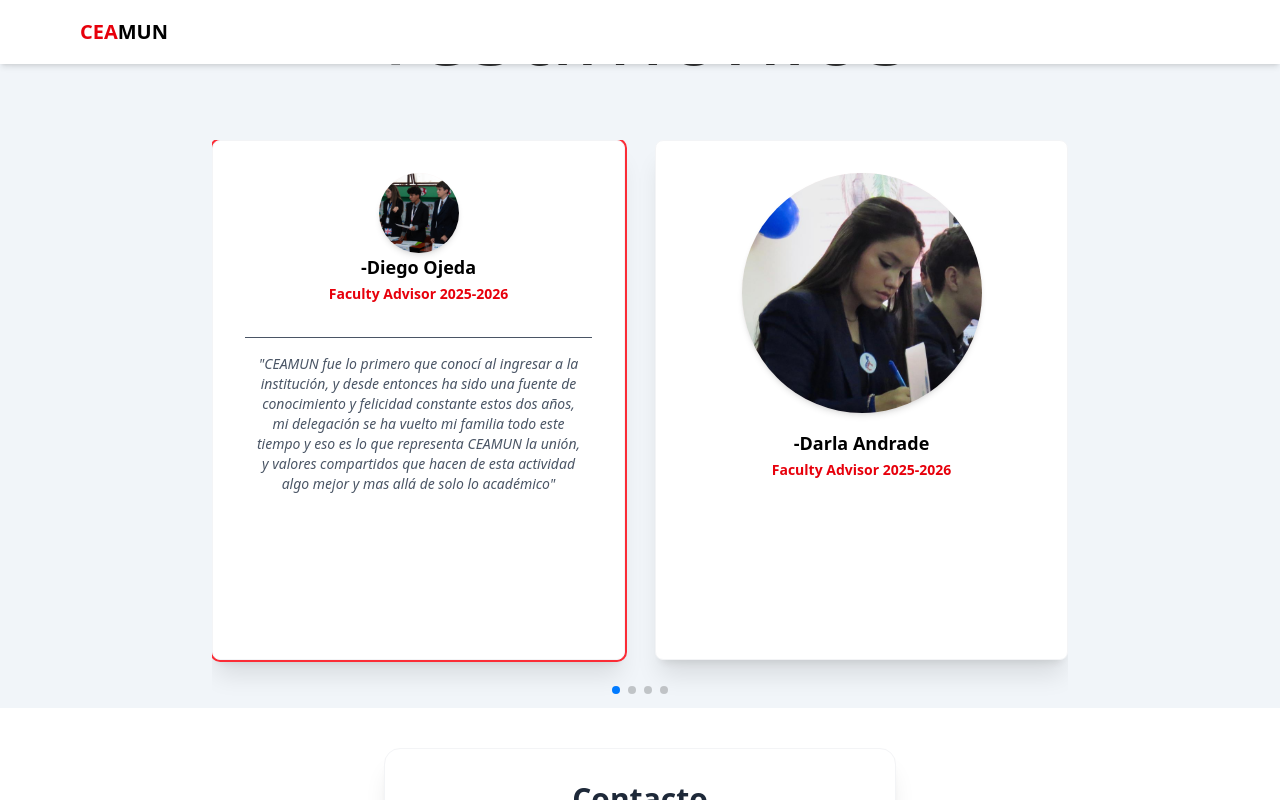
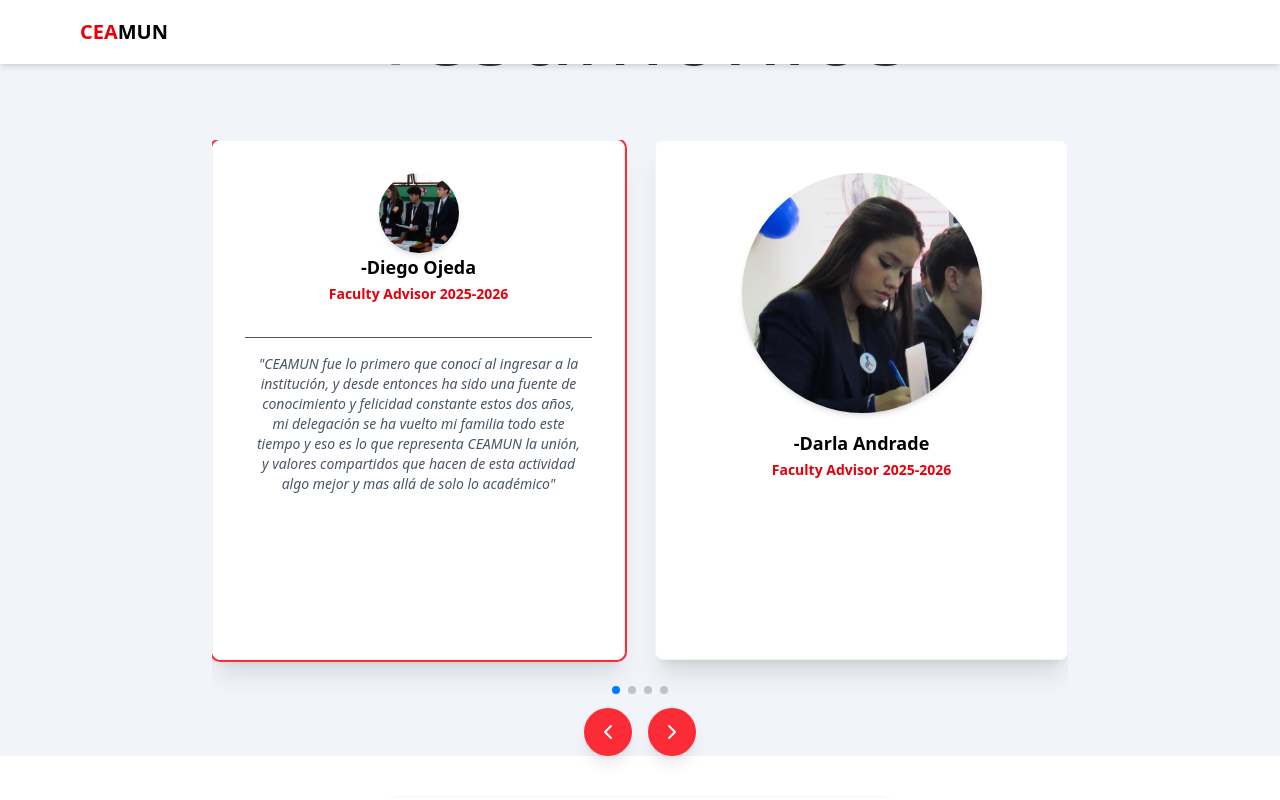
Before and after one commit to CarlosSalazar34/ceamun-landing, a React (Vite) app in the folder ceamun/: page / in a window 1280 px wide. Both pictures are taken after a click on the element 418 px from the left and 2860 px from the top of the page. Shown: the part 2460-3260 px from the top of the page. Built offline with nearby package versions, Linux system fonts and the light colour scheme.

Commit message:
add the buttons to manage testimonials

```diff
--- a/ceamun/src/components/CarouselTestimonios.jsx
+++ b/ceamun/src/components/CarouselTestimonios.jsx
@@ -1,12 +1,14 @@
-import { useState } from 'react';
+import { useState, useRef } from 'react';
 import { Swiper, SwiperSlide } from 'swiper/react';
-import { Pagination } from 'swiper/modules';
-import { User } from 'lucide-react';
+import { Pagination, Navigation } from 'swiper/modules';
+import { User, ChevronLeft, ChevronRight } from 'lucide-react';
+
 import img1 from '../owners/darla.jpg';
 import img2 from '../owners/diego.jpg';
 import img3 from '../owners/samantha.jpg';
 import img4 from '../owners/maria.jpeg';
 import img5 from '../owners/ricardo.jpeg';
+
 import 'swiper/css';
 import 'swiper/css/pagination';
 
@@ -20,75 +22,83 @@ const testimonios = [
     mas allá de solo lo académico`,
         name: '-Diego Ojeda',
         cargo: 'Faculty Advisor 2025-2026',
-        image: img2
+        image: img2,
     },
     {
         id: 2,
-        text: `Una delegación es crucial en el desarrollo de un delegado, ya que genera un sentido de pertenencia,
-         orgullo, lealtad y te enseña a preocuparte por el bienestar del otro y no solo el tuyo. Cuando
-         fui delegada me enfoqué mucho en superarme a mí misma y divertirme, pero como Faculty y autoridad ahora
-         mi prioridad es otra. Esta es buscar el bien común de todos los integrantes de CEAMUN y preservar el legado
-        de excelencia. En este cambio está la diferencia. Si uno es autoridad, uno debe usar ese  poder para servir
-        a los demás, impulsarlos y dar ejemplo.`,
+        text: `Una delegación es crucial en el desarrollo de un delegado, ya que genera un sentido de
+        pertenencia, orgullo, lealtad y sobretodo te enseña a preocuparte por el bienestar del otro y no
+         solo el tuyo. Cuando fui delegada me enfoqué mucho en superarme a mí misma y divertirme, pero como
+         Faculty y autoridad ahora mi prioridad es otra…Esta es buscar el bien común de todos los integrantes
+        de CEAMUN y preservar el legado de excelencia. En este cambio está la diferencia. Si uno es autoridad,
+        uno debe usar ese poder para servir a los demás, impulsarlos y dar ejemplo.`,
         name: '-Darla Andrade',
         cargo: 'Faculty Advisor 2025-2026',
-        image: img1
+        image: img1,
     },
     {
         id: 3,
-        text:`Más allá de ser una simple delegación, aquí inicié con conocimientos
-        básicos y hoy me enorgullece decir que me han formado hasta convertirme en el delegado que soy.
-         Para mí, CEAMUN siempre será ese lugar donde me siento escuchada y apoyada, manteniendo siempre
-        la responsabilidad como nuestro pilar fundamental.
-        La delegación me enseñó que los problemas van de la mano con el compañerismo, en donde cada debate
-        son nuevas experiencias. Así mismo que somos una familia, para mí, la más linda.`,
+        text: `Más allá de ser una simple delegación, aquí inicié con conocimientos básicos y hoy
+        me enorgullece decir que me han formado hasta convertirme en el delegado que soy. Para mí,
+        CEAMUN siempre será ese lugar donde me siento escuchada y apoyada, manteniendo siempre la
+        responsabilidad como nuestro pilar fundamental. La delegación me enseñó que los problemas
+        van de la mano con el compañerismo, en donde cada debate son nuevas experiencias. Así mismo
+         que somos una familia, para mí, la más linda.`,
         name: '-Samantha Gomes',
         cargo: 'Vice-secretaria general',
-        image: img3
+        image: img3,
     },
     {
         id: 4,
-        text: `Siete años atrás, en 6to grado, entré a mi primer comité con una carpeta llena de dudas y muchísimo miedo.
-        Hoy, como Secretaria General de CEAMUN 2026, miro hacia atrás y veo que este modelo no solo fue una actividad; fue donde
-        crecí. De esa niña que apenas se atrevía a hablar, a estar hoy aquí dando todo de mí por la delegación que me formó. Han
-        sido seis años de aprendizaje, esfuerzo y una pasión que, lejos de agotarse, hoy está más fuerte que nunca.
-        Más allá de los debates y las resoluciones, lo que realmente me mantuvo aquí todo este tiempo fue la familia que encontré.`,
-        name: "-Maria Isabella Castelo",
+        text: `Siete años atrás, en 6to grado, entré a mi primer comité con una carpeta llena de dudas y muchísimo miedo. Hoy,
+        como Secretaria General de CEAMUN 2026, miro hacia atrás y veo que este modelo no solo fue una actividad; fue donde crecí.
+        De esa niña que apenas se atrevía a hablar, a estar hoy aquí dando todo de mí por la delegación que me formó. Han sido seis
+        años de aprendizaje, esfuerzo y una pasión que, lejos de agotarse, hoy está más fuerte que nunca.
+        Más allá de los debates y las resoluciones, lo que realmente me mantuvo aquí todo este tiempo fue la familia que encontré. `,
+        name: '-Maria Isabella Castelo',
         cargo: 'Secretaría General',
-        image: img4
+        image: img4,
     },
     {
         id: 5,
-        text: `Mun. Mun es una actividad exigente, intelectual y físicamente, que requiere disciplina y sacrificio. Y,
-        de lo más importante para que está actividad sea amena es poseer apoyo y dirección intelectual, es decir, una delegacion.
-        En mi caso, mi delegacion, Ceamun, ha sido no solo un destacable apoyo para mí en esta actividad, si no que también una familia,
-        traspasando factores como edad, grado académico y el tiempo conociéndonos. Sin importar que, nunca cambiaría haber sido participe
-        de Ceamun, ha sido una de mis experiencias más enriquecedoras y me formo como la persona que soy hoy.`,
-        name: "-Ricardo Marcano",
+        text: `Mun. Mun es una actividad exigente, intelectual y físicamente, que requiere disciplina y sacrificio.
+        Y, de lo más importante para que está actividad sea amena es poseer apoyo y dirección intelectual, es decir,
+         una delegacion. En mi caso, mi delegacion, Ceamun, ha sido no solo un destacable apoyo para mí en esta actividad,
+         si no que también una familia, traspasando factores como edad, grado académico y el tiempo conociéndonos. Sin importar
+        que, nunca cambiaría haber sido participe de Ceamun, ha sido una de mis experiencias más enriquecedoras y me formo como
+        la persona que soy hoy.`,
+        name: '-Ricardo Marcano',
         cargo: 'Head Delegate',
-        image: img5
-    }
+        image: img5,
+    },
 ];
 
 export default function CarouselTestimonios() {
-    // Estado para saber qué tarjeta fue clickeada
     const [activeId, setActiveId] = useState(null);
 
+    const prevRef = useRef(null);
+    const nextRef = useRef(null);
+
     const toggleActive = (id) => {
-        if (activeId === id) {
-            setActiveId(null); // Si ya está abierta, la cierra
-        } else {
-            setActiveId(id); // Abre la nueva
-        }
+        setActiveId(activeId === id ? null : id);
     };
 
     return (
-        <div className="max-w-4xl mx-auto px-5">
+        <div className="max-w-4xl mx-auto px-5 relative">
+
             <Swiper
-                modules={[Pagination]}
+                modules={[Pagination, Navigation]}
                 spaceBetween={30}
                 slidesPerView={1}
                 pagination={{ clickable: true }}
+                navigation={{
+                    prevEl: prevRef.current,
+                    nextEl: nextRef.current,
+                }}
+                onBeforeInit={(swiper) => {
+                    swiper.params.navigation.prevEl = prevRef.current;
+                    swiper.params.navigation.nextEl = nextRef.current;
+                }}
                 breakpoints={{
                     640: { slidesPerView: 2 },
                 }}
@@ -100,29 +110,44 @@ export default function CarouselTestimonios() {
                         <SwiperSlide key={item.id} className="pb-12">
                             <div
                                 onClick={() => toggleActive(item.id)}
-                                className={`group bg-white p-8 rounded-lg shadow-xl border border-gray-100 text-center flex flex-col items-center min-h-[520px] justify-start transition-all duration-500 cursor-pointer ${isActive ? 'ring-2 ring-red-500 shadow-2xl' : ''}`}
+                                className={`group bg-white p-8 rounded-lg shadow-xl border border-gray-100 text-center flex flex-col items-center min-h-[520px] justify-start transition-all duration-500 cursor-pointer
+                ${isActive ? 'ring-2 ring-red-500 shadow-2xl' : ''}`}
                             >
-                                {/* IMAGEN: Se encoge si hay hover O si está activa */}
-                                <div className={`bg-red-50 rounded-full flex items-center justify-center mb-4 text-red-500 transition-all duration-500 transform origin-center
-                                    ${isActive ? 'w-20 h-20' : 'w-60 h-60 group-hover:w-20 group-hover:h-20'}`}>
+                                {/* IMAGEN */}
+                                <div
+                                    className={`bg-red-50 rounded-full flex items-center justify-center mb-4 text-red-500 transition-all duration-500
+                  ${isActive ? 'w-20 h-20' : 'w-60 h-60 group-hover:w-20 group-hover:h-20'}`}
+                                >
                                     {item.image ? (
-                                        <img src={item.image} alt={item.name} className='rounded-full h-full w-full object-cover shadow-md' />
+                                        <img
+                                            src={item.image}
+                                            alt={item.name}
+                                            className="rounded-full h-full w-full object-cover shadow-md"
+                                        />
                                     ) : (
                                         <User size={40} />
                                     )}
                                 </div>
 
-                                {/* NOMBRE Y CARGO: Sube si hay hover O si está activa */}
-                                <div className={`transition-all duration-500 transform ${isActive ? '-translate-y-4' : 'group-hover:-translate-y-4'}`}>
+                                {/* NOMBRE Y CARGO */}
+                                <div
+                                    className={`transition-all duration-500 transform
+                  ${isActive ? '-translate-y-4' : 'group-hover:-translate-y-4'}`}
+                                >
                                     <h4 className="font-bold text-lg">{item.name}</h4>
-                                    <span className="text-sm text-red-600 font-semibold">{item.cargo}</span>
+                                    <span className="text-sm text-red-600 font-semibold">
+                                        {item.cargo}
+                                    </span>
                                 </div>
 
-                                {/* TEXTO: Visible si hay hover O si está activa */}
-                                <div className={`overflow-hidden transition-all duration-500 ease-in-out
+                                {/* TEXTO */}
+                                <div
+                                    className={`overflow-hidden transition-all duration-500 ease-in-out
                   ${isActive
                                             ? 'max-h-[300px] opacity-100 mt-2'
-                                        : 'max-h-0 opacity-0 group-hover:max-h-[300px] group-hover:opacity-100 group-hover:mt-2'}`}>
+                                            : 'max-h-0 opacity-0 group-hover:max-h-[300px] group-hover:opacity-100 group-hover:mt-2'
+                                        }`}
+                                >
                                     <p className="text-gray-600 italic text-sm px-2 border-t pt-4 mt-2">
                                         "{item.text}"
                                     </p>
@@ -132,6 +157,22 @@ export default function CarouselTestimonios() {
                     );
                 })}
             </Swiper>
+            {/* BOTONES DE NAVEGACIÓN */}
+            <div className="flex justify-center gap-4 mb-6">
+                <button
+                    ref={prevRef}
+                    className="p-3 rounded-full bg-red-500 text-white hover:bg-red-600 transition shadow-lg"
+                >
+                    <ChevronLeft size={24} />
+                </button>
+
+                <button
+                    ref={nextRef}
+                    className="p-3 rounded-full bg-red-500 text-white hover:bg-red-600 transition shadow-lg"
+                >
+                    <ChevronRight size={24} />
+                </button>
+            </div>
         </div>
     );
 }
```
Lines whose indentation alone changed are shown as unchanged.
